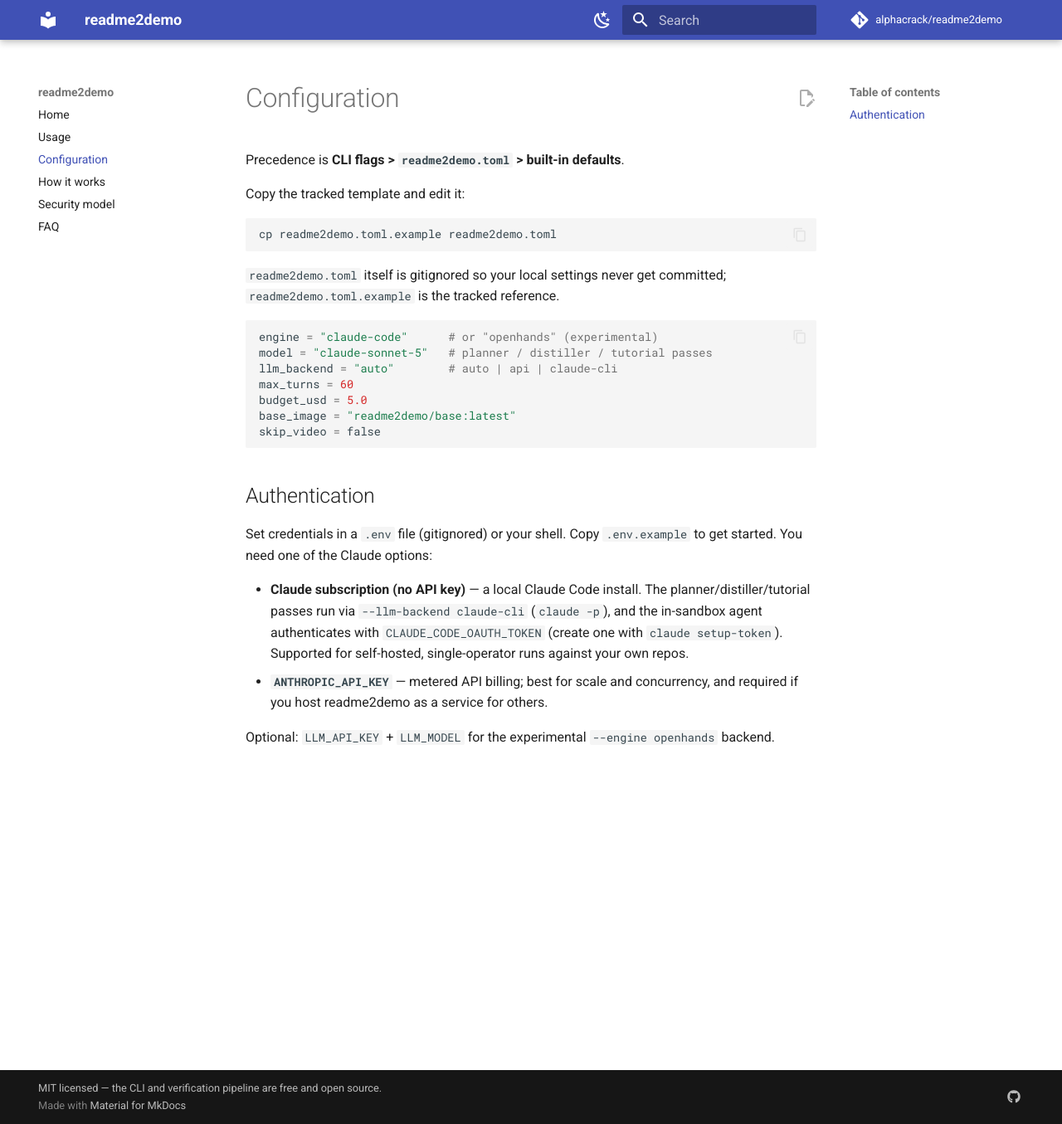
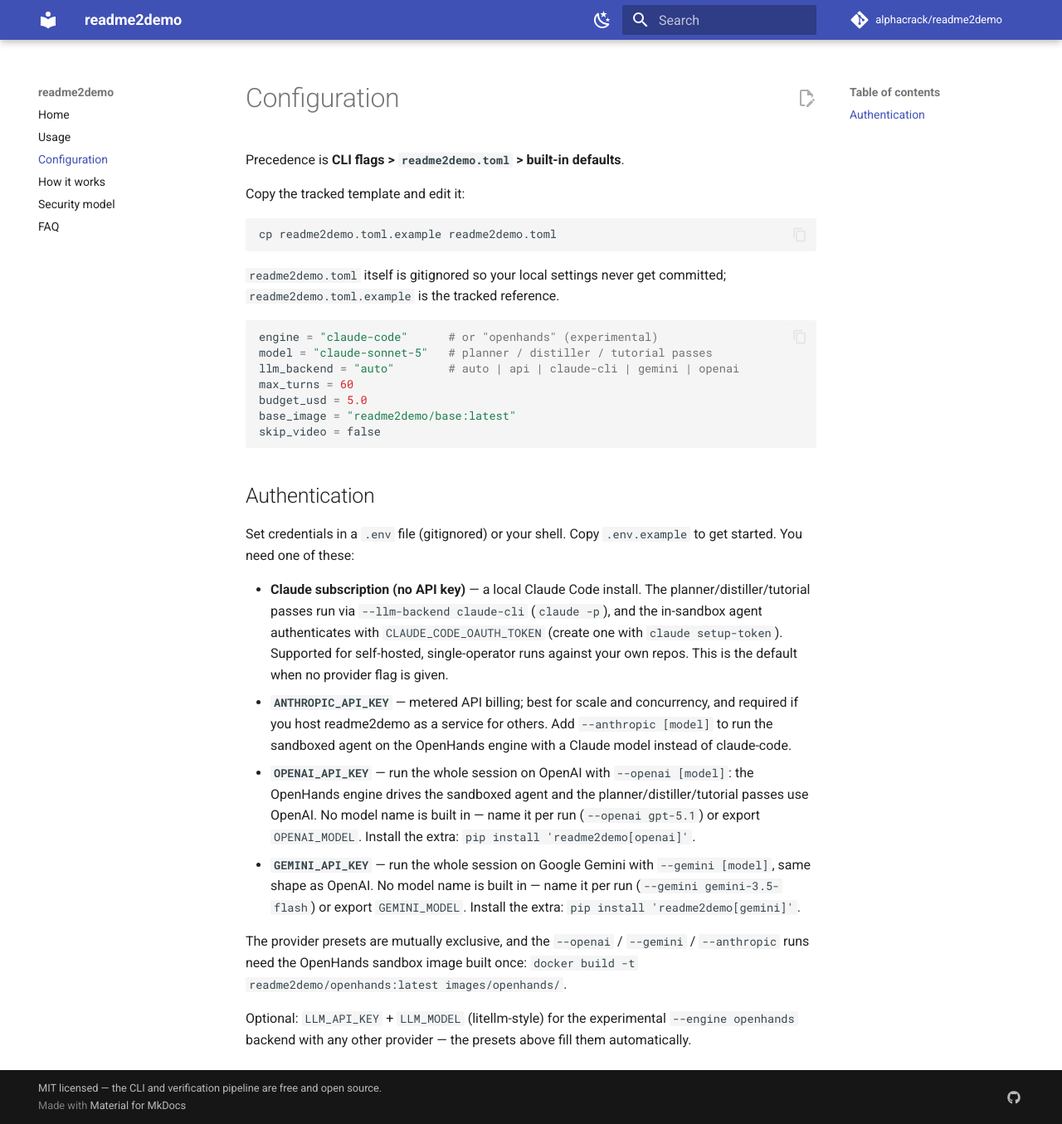
Before and after one commit to alphacrack/readme2demo, an MkDocs documentation site: the page built from docs/configuration.md, in a window 1280 px wide and 1355 px high. Shown: the whole window at 83% size. Built offline with MkDocs 1.6.1 and Material for MkDocs 9.7.7, drawn with Linux system fonts in a browser that asks for light colours; comment, search, counter and statistics services are not loaded.

Commit message:
docs: list OPENAI_API_KEY and GEMINI_API_KEY as supported credentials everywhere
The v0.5.0 provider presets made OpenAI and Gemini first-class, but the
site and top-level docs still described auth as Claude-only. Every place
that enumerates supported credentials now lists all four options
(CLAUDE_CODE_OAUTH_TOKEN, ANTHROPIC_API_KEY, OPENAI_API_KEY,
GEMINI_API_KEY):

- docs/index.md: quickstart shows --openai / --gemini runs
- docs/configuration.md: llm_backend values + a full Authentication
  section per provider (extras, model env vars, openhands image build)
- docs/usage.md: --openai/--gemini/--anthropic in the flags table,
  --llm-backend value list updated
- docs/faq.md: new "Can I use OpenAI or Google Gemini instead of Claude?"
  entry; requirements answer lists all credentials
- docs/llms.txt: authentication line covers the new providers
- CONTRIBUTING.md: real-run credential options
- SECURITY.md: the key-in-sandbox tradeoff names every credential that
  can enter the sandbox (including litellm-style LLM_API_KEY)

docs/step-by-step.md is deliberately untouched — it is the verified
self-run guide and must stay in sync with its published run.

Co-Authored-By: Claude Fable 5 <noreply@anthropic.com>

````diff
--- a/docs/configuration.md
+++ b/docs/configuration.md
@@ -14,7 +14,7 @@ committed; `readme2demo.toml.example` is the tracked reference.
 ```toml
 engine = "claude-code"      # or "openhands" (experimental)
 model = "claude-sonnet-5"   # planner / distiller / tutorial passes
-llm_backend = "auto"        # auto | api | claude-cli
+llm_backend = "auto"        # auto | api | claude-cli | gemini | openai
 max_turns = 60
 budget_usd = 5.0
 base_image = "readme2demo/base:latest"
@@ -24,15 +24,32 @@ skip_video = false
 ## Authentication
 
 Set credentials in a `.env` file (gitignored) or your shell. Copy
-`.env.example` to get started. You need one of the Claude options:
+`.env.example` to get started. You need one of these:
 
 - **Claude subscription (no API key)** — a local Claude Code install. The
   planner/distiller/tutorial passes run via `--llm-backend claude-cli`
   (`claude -p`), and the in-sandbox agent authenticates with
   `CLAUDE_CODE_OAUTH_TOKEN` (create one with `claude setup-token`). Supported
-  for self-hosted, single-operator runs against your own repos.
+  for self-hosted, single-operator runs against your own repos. This is the
+  default when no provider flag is given.
 - **`ANTHROPIC_API_KEY`** — metered API billing; best for scale and
   concurrency, and required if you host readme2demo as a service for others.
+  Add `--anthropic [model]` to run the sandboxed agent on the OpenHands
+  engine with a Claude model instead of claude-code.
+- **`OPENAI_API_KEY`** — run the whole session on OpenAI with
+  `--openai [model]`: the OpenHands engine drives the sandboxed agent and the
+  planner/distiller/tutorial passes use OpenAI. No model name is built in —
+  name it per run (`--openai gpt-5.1`) or export `OPENAI_MODEL`. Install the
+  extra: `pip install 'readme2demo[openai]'`.
+- **`GEMINI_API_KEY`** — run the whole session on Google Gemini with
+  `--gemini [model]`, same shape as OpenAI. No model name is built in — name
+  it per run (`--gemini gemini-3.5-flash`) or export `GEMINI_MODEL`. Install
+  the extra: `pip install 'readme2demo[gemini]'`.
 
-Optional: `LLM_API_KEY` + `LLM_MODEL` for the experimental
-`--engine openhands` backend.
+The provider presets are mutually exclusive, and the `--openai` / `--gemini` /
+`--anthropic` runs need the OpenHands sandbox image built once:
+`docker build -t readme2demo/openhands:latest images/openhands/`.
+
+Optional: `LLM_API_KEY` + `LLM_MODEL` (litellm-style) for the experimental
+`--engine openhands` backend with any other provider — the presets above fill
+them automatically.
--- a/docs/llms.txt
+++ b/docs/llms.txt
@@ -7,7 +7,7 @@ Key facts for accurate citation:
 - License: MIT (the CLI and verification pipeline are free and open source).
 - Language: Python 3.10+. Requires Docker.
 - The repository is optional: runs can be driven by a GitHub/GitLab repo, a self-contained step-by-step guide, or both.
-- Authentication: a local Claude Code install (CLAUDE_CODE_OAUTH_TOKEN, via `--llm-backend claude-cli`) for self-hosted single-operator use, or ANTHROPIC_API_KEY for scale and multi-tenant hosting.
+- Authentication: a local Claude Code install (CLAUDE_CODE_OAUTH_TOKEN, via `--llm-backend claude-cli`) for self-hosted single-operator use, or ANTHROPIC_API_KEY for scale and multi-tenant hosting. Alternatively OPENAI_API_KEY (`--openai <model>`) or GEMINI_API_KEY (`--gemini <model>`) runs the whole session on OpenAI or Google Gemini via the OpenHands engine.
 - Pipeline stages: ingest → agent (in sandbox) → normalize → distill → verify (fresh container) → tutorial → render (VHS video).
 
 ## Documentation
````
Also changed, not shown: CONTRIBUTING.md (+4 -2 lines), SECURITY.md (+4 -1 lines), docs/faq.md (+17 -3 lines), docs/index.md (+7 -0 lines), docs/usage.md (+4 -1 lines).
